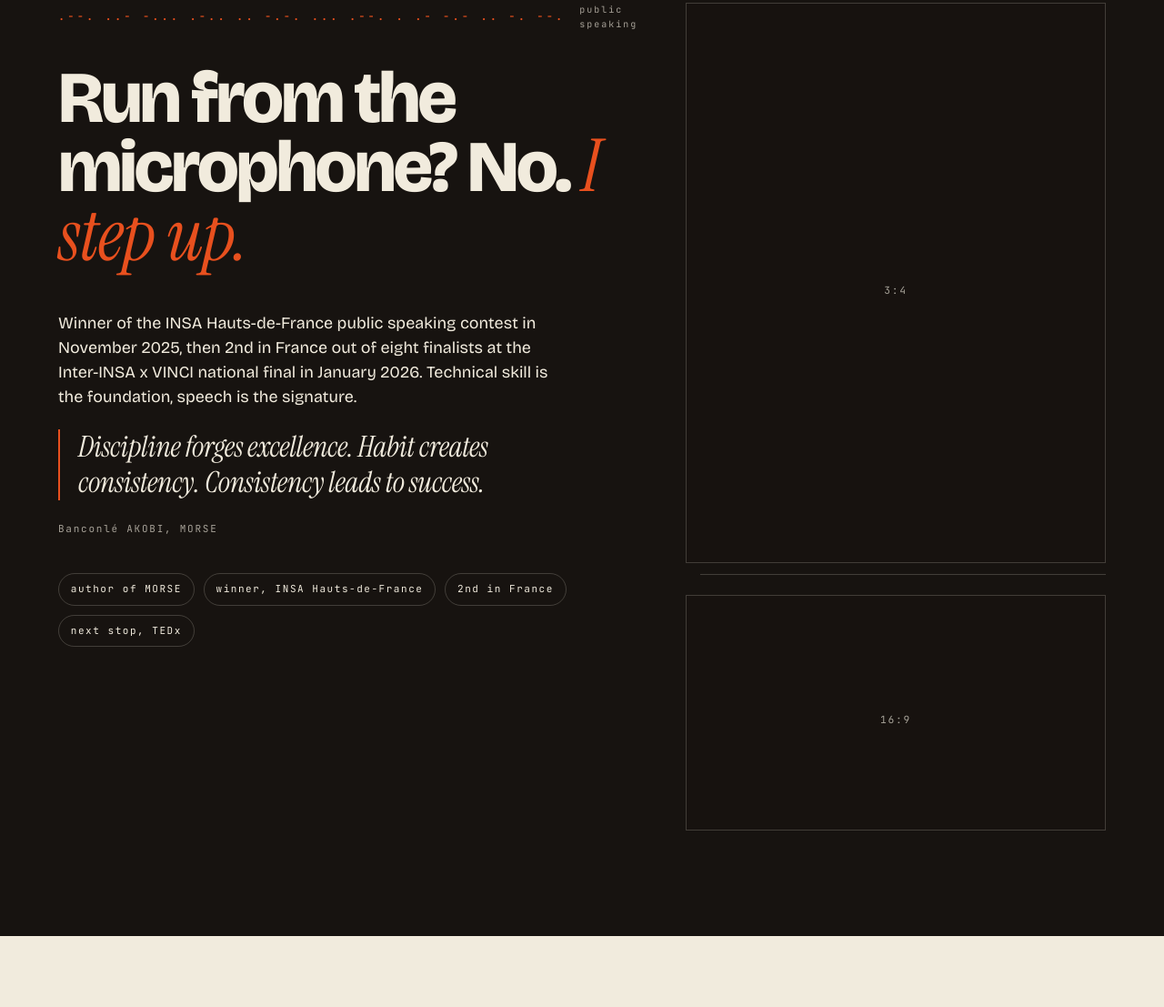
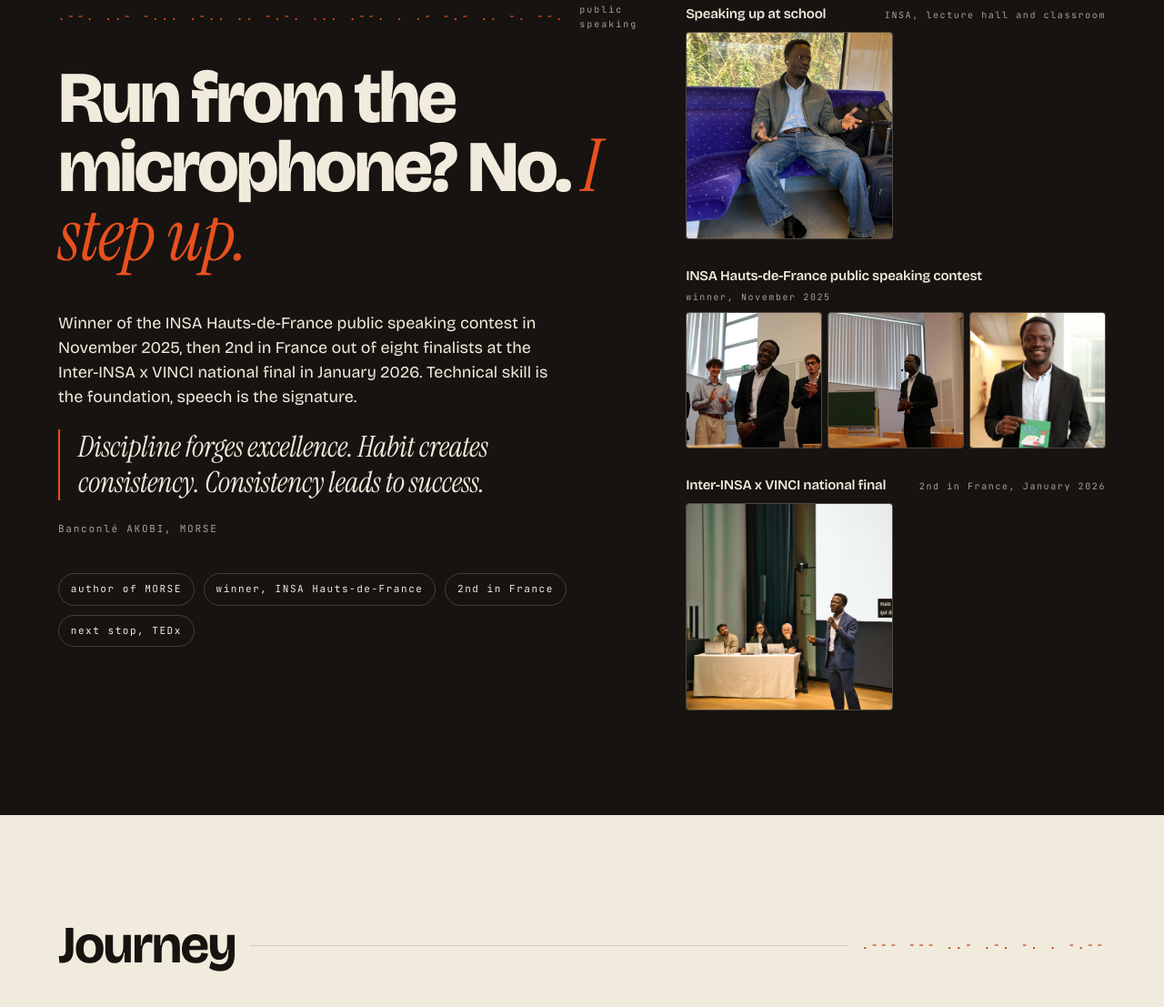
Before and after one commit to BanconleAkobi/portfolio_bia, an Astro site: page /en in a window 1280 px wide. Shown: the part 3812-4919 px from the top of the page at 91% size. Built offline with nearby package versions, Linux system fonts and the light colour scheme; Astro itself is replaced by a stand-in of ours.

Commit message:
la voix: trois blocs de vignettes, et images optimisées au build
Section
- Les deux grands emplacements 3:4 et 16:9 laissent place à trois petits
  blocs de vignettes carrées : prise de parole à l'école, concours INSA
  Hauts-de-France, finale nationale. Plus de repère « à compléter ».
- Le recadrage carré est réglé par bloc : les portraits ont le visage
  haut dans l'image, les photos de groupe l'ont au milieu. Un cadrage
  unique coupait des têtes.
- Le préfixe du nom de fichier fait le regroupement : déposer
  insahdf-4.jpg suffit à l'ajouter, sans toucher au code.

Poids
- Les photos passent de public/ à src/assets/, seul endroit où Astro les
  traite. Dans public/ elles partaient telles quelles chez le visiteur.
- Sortie en webp, 220px avec variante 2x. 5,2 Mo de sources deviennent
  environ 280 Ko servis, le plus gros fichier tombe de 2,3 Mo à 44 Ko.

```diff
--- a/src/components/VoiceSection.astro
+++ b/src/components/VoiceSection.astro
@@ -1,6 +1,6 @@
 ---
-import fs from 'node:fs';
-import path from 'node:path';
+import { Image } from 'astro:assets';
+import type { ImageMetadata } from 'astro';
 import { t } from '../i18n/utils';
 import type { Lang } from '../i18n/utils';
 import MorseMark from './MorseMark.astro';
@@ -14,21 +14,35 @@ const tr = t(lang);
 const voice = tr.home.voice;
 
 /**
- * Emplacements photo de la section. Déposez les fichiers aux chemins ci-dessous
- * et ils remplacent automatiquement le repère « À COMPLÉTER » au prochain build.
- *   public/images/voix/scene-3-4.jpg   (ratio 3:4, portrait de scène)
- *   public/images/voix/scene-16-9.jpg  (ratio 16:9, plan large)
+ * Trois moments, trois petits blocs de vignettes. Les fichiers vivent dans
+ * src/assets/voix/ : Astro les redimensionne et les convertit en webp au build,
+ * ce que public/ ne permet pas. Le préfixe du nom de fichier fait le
+ * regroupement, ajouter une photo à un groupe se réduit donc à la déposer là.
  */
-const SLOTS = {
-  scene: '/images/voix/scene-3-4.jpg',
-  wide: '/images/voix/scene-16-9.jpg',
-};
+const files = import.meta.glob<{ default: ImageMetadata }>(
+  '../assets/voix/*.{png,jpg,jpeg,webp,avif}',
+  { eager: true }
+);
 
-const exists = (publicPath: string) =>
-  fs.existsSync(path.join(process.cwd(), 'public', publicPath.replace(/^\//, '')));
+function group(prefix: string): ImageMetadata[] {
+  return Object.entries(files)
+    .filter(([path]) => path.includes(`/${prefix}-`))
+    .sort(([a], [b]) => a.localeCompare(b))
+    .map(([, mod]) => mod.default);
+}
 
-const sceneSrc = exists(SLOTS.scene) ? SLOTS.scene : null;
-const wideSrc = exists(SLOTS.wide) ? SLOTS.wide : null;
+/**
+ * `focus` cadre le recadrage carré : les portraits ont le visage haut dans
+ * l'image, les photos de groupe l'ont au milieu. C'est de la mise en page,
+ * donc ça reste ici et pas dans les fichiers de traduction.
+ */
+const groups = [
+  { key: 'ecole', images: group('parlerecole'), focus: '28%' },
+  { key: 'insahdf', images: group('insahdf'), focus: '34%' },
+  { key: 'finale', images: group('finale'), focus: '46%' },
+]
+  .map((g) => ({ ...g, ...voice.groups[g.key] }))
+  .filter((g) => g.images.length > 0);
 ---
 
 <section class="om-voice om-inked" id="voix">
@@ -58,29 +72,32 @@ const wideSrc = exists(SLOTS.wide) ? SLOTS.wide : null;
     </div>
 
     <div class="om-voice__media">
-      <!-- Photo de scène, ratio 3:4 -->
-      <figure class="om-voice__figure">
-        <div class="om-frame om-frame--scene">
-          {sceneSrc ? (
-            <img src={sceneSrc} alt={voice.photo_scene_alt} loading="lazy" decoding="async" width="900" height="1200" />
-          ) : (
-            <span class="om-frame__placeholder">{voice.photo_todo}<br />3:4</span>
-          )}
-        </div>
-        <figcaption class="om-rule om-voice__caption">
-          <span>{voice.photo_scene_caption}</span>
-          <span class="om-rule__line" aria-hidden="true"></span>
-        </figcaption>
-      </figure>
+      {groups.map((g) => (
+        <figure class="om-gal">
+          <figcaption class="om-gal__head">
+            <span class="om-gal__label">{g.label}</span>
+            <span class="om-gal__meta">{g.meta}</span>
+          </figcaption>
 
-      <!-- Plan large, ratio 16:9 -->
-      <div class="om-frame om-frame--wide om-voice__wide">
-        {wideSrc ? (
-          <img src={wideSrc} alt={voice.photo_wide_alt} loading="lazy" decoding="async" width="1600" height="900" />
-        ) : (
-          <span class="om-frame__placeholder">{voice.photo_todo}<br />16:9</span>
-        )}
-      </div>
+          <div class="om-gal__strip" data-count={g.images.length} style={`--om-focus:${g.focus}`}>
+            {g.images.map((img, i) => (
+              <div class="om-gal__thumb">
+                {/* Vignette d'environ 160px : 220px en 1x, 440px en 2x, rien de plus. */}
+                <Image
+                  src={img}
+                  alt={`${g.alt} (${i + 1})`}
+                  width={220}
+                  densities={[1, 2]}
+                  format="webp"
+                  quality={70}
+                  loading="lazy"
+                  decoding="async"
+                />
+              </div>
+            ))}
+          </div>
+        </figure>
+      ))}
     </div>
   </div>
 </section>
@@ -178,23 +195,65 @@ const wideSrc = exists(SLOTS.wide) ? SLOTS.wide : null;
     color: var(--om-on-ink);
   }
 
-  .om-voice__media { min-width: 0; }
+  /* --- Blocs de vignettes --- */
+  .om-voice__media {
+    min-width: 0;
+    display: grid;
+    gap: clamp(1.25rem, 2.4vw, 1.75rem);
+  }
 
-  .om-voice__figure { margin: 0; }
+  .om-gal { margin: 0; }
 
-  .om-voice__caption {
-    margin-top: 0.75rem;
+  .om-gal__head {
+    display: flex;
+    flex-wrap: wrap;
+    align-items: baseline;
+    justify-content: space-between;
+    gap: 0.25rem 0.75rem;
+    margin-bottom: 0.5rem;
+  }
+
+  .om-gal__label {
+    font-size: 0.9375rem;
+    font-weight: 600;
+    letter-spacing: -0.015em;
+    color: var(--om-on-ink);
+  }
+
+  .om-gal__meta {
     font-family: var(--font-mono);
     font-size: 0.625rem;
-    letter-spacing: 0.2em;
+    letter-spacing: 0.16em;
     color: var(--om-on-ink-muted);
   }
 
-  .om-voice__caption .om-rule__line { background: var(--om-on-ink-line); }
+  /* Autant de colonnes que de photos : deux ou trois selon le groupe. */
+  .om-gal__strip {
+    display: grid;
+    grid-template-columns: repeat(var(--om-cols, 2), 1fr);
+    gap: 6px;
+  }
 
-  .om-voice__wide {
-    margin-top: clamp(0.875rem, 2vw, 1.375rem);
+  .om-gal__strip[data-count='3'] { --om-cols: 3; }
+
+  .om-gal__thumb {
+    position: relative;
+    aspect-ratio: 1 / 1;
+    overflow: hidden;
+    border-radius: 4px;
+    border: 1px solid var(--om-on-ink-line);
+    background: rgba(241, 235, 221, 0.06);
   }
+
+  .om-gal__thumb :global(img) {
+    width: 100%;
+    height: 100%;
+    object-fit: cover;
+    object-position: center var(--om-focus, 35%);
+    transition: transform 0.4s var(--om-ease);
+  }
+
+  .om-gal:hover .om-gal__thumb :global(img) { transform: scale(1.04); }
 
   @media (min-width: 900px) {
     .om-voice__grid {
--- a/src/styles/global.css
+++ b/src/styles/global.css
@@ -416,8 +416,6 @@ img {
 }
 
 .om-frame--portrait { aspect-ratio: 4 / 5; }
-.om-frame--scene    { aspect-ratio: 3 / 4; }
-.om-frame--wide     { aspect-ratio: 16 / 9; }
 
 .om-frame__placeholder {
   position: absolute;
```
Also changed, not shown: public/images/projects/lanceos.png, src/assets/voix/finale-1.jpg (added), src/assets/voix/insahdf-1.jpeg (added), src/assets/voix/insahdf-2.jpeg (added), src/assets/voix/insahdf-3.jpeg (added), src/assets/voix/parlerecole-2.jpeg (added), 2 other files.
